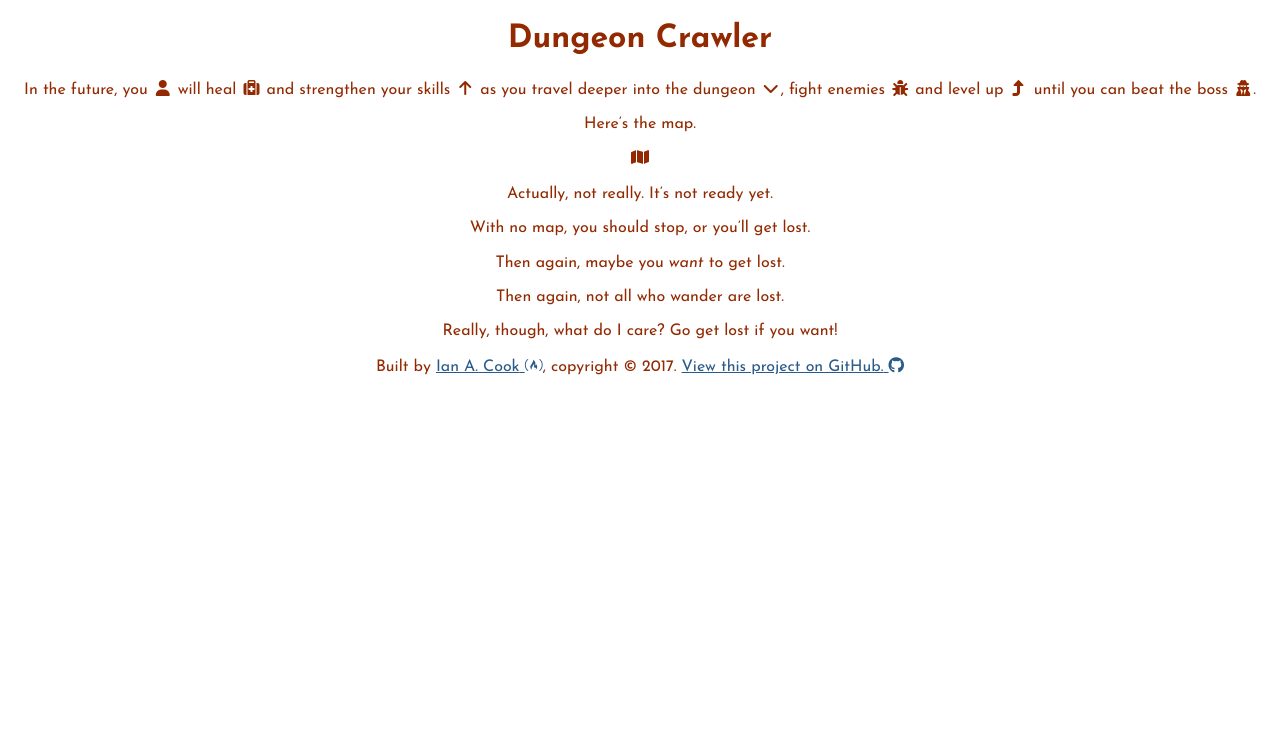
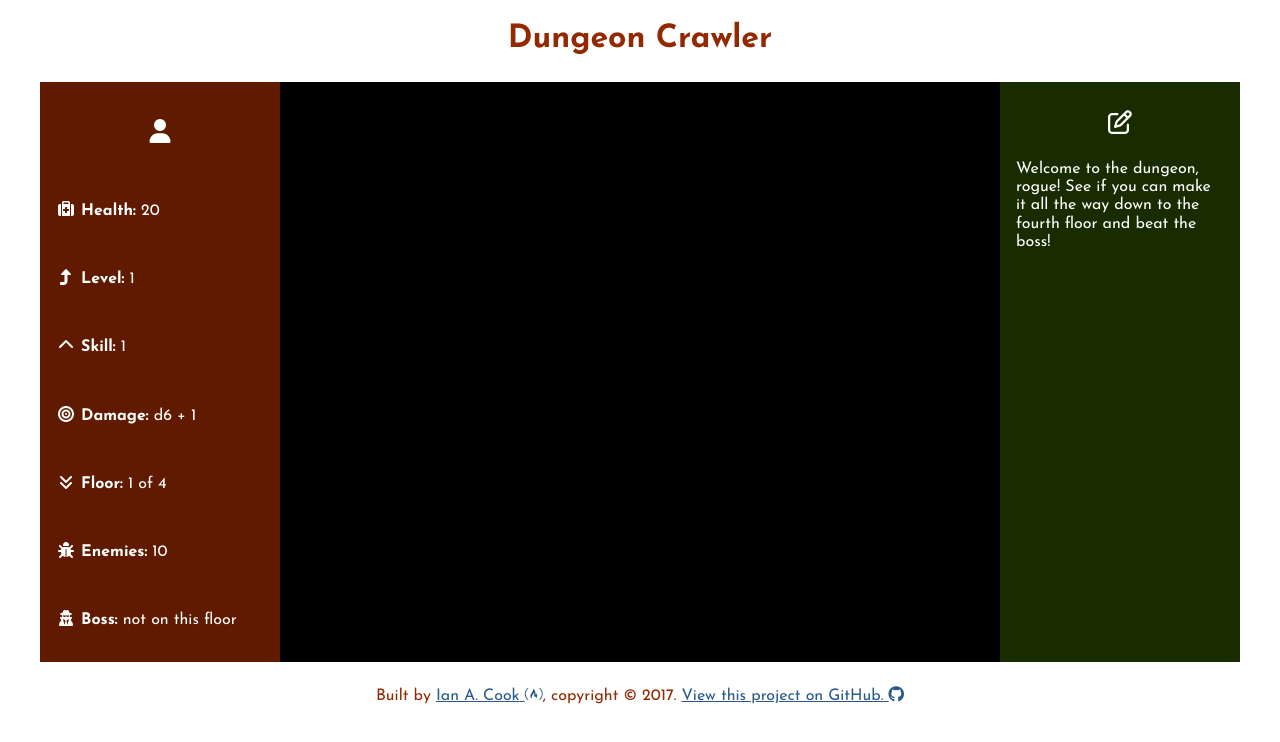
Before and after one commit to nai888/freeCodeCamp, a React (Create React App) app in the folder 15-Dungeon-Crawler/: page / in a window 1280 px wide. Shown: the top 742 px of the page. Built offline with nearby package versions, Linux system fonts and the light colour scheme; the HTML template or start-up script is replaced by a standard one.

Commit message:
Building the structure of the page

```diff
--- /dev/null
+++ b/15-Dungeon-Crawler/src/components/Log.tsx
@@ -0,0 +1,20 @@
+import * as React from 'react';
+
+interface LogProps {
+
+}
+
+function Log(props: LogProps) {
+  return (
+    <div className="log">
+      <h2>
+        <i className="fa fa-pencil-square-o fa-fw" aria-hidden="true" alt="Log" />
+      </h2>
+      <p>
+        Welcome to the dungeon, rogue! See if you can make it all the way down to the fourth floor and beat the boss!
+      </p>
+    </div>
+  );
+}
+
+export default Log;
--- /dev/null
+++ b/15-Dungeon-Crawler/src/components/Main.css
@@ -0,0 +1,62 @@
+main {
+  width: 1200px;
+  margin: 24px auto;
+  display: flex;
+  flex-flow: row nowrap;
+  justify-content: space-between;
+  align-items: flex-start;
+  align-content: flex-start;
+}
+
+.status-bar, .log, .map {
+  height: 580px;
+  color: white;
+}
+
+.status-bar, .log {
+  width: 20%;
+  padding: 8px 16px;
+}
+.status-bar p, .log p {
+  text-align: left;
+}
+
+.status-bar, .map {
+  overflow: hidden;
+}
+
+.status-bar {
+  background-color: #5f1a00;
+  display: flex;
+  flex-flow: column nowrap;
+  justify-content: space-around;
+  align-items: flex-start;
+  align-content: flex-start;
+}
+.status-bar h2 {
+  align-self: center;
+}
+
+.map {
+  width: 60%;
+  background-color: black;
+  font-size: 10px;
+}
+
+.log {
+  background-color: #192c00;
+  overflow: auto;
+}
+.log::-webkit-scrollbar {
+  width: 10px;
+}
+.log::-webkit-scrollbar-thumb {
+  background-color: #35530c;
+  border-radius: 5px;
+}
+.log::-webkit-scrollbar-track {
+  background-color: #192c00;
+}
+.log::-webkit-scrollbar-button {
+  display: none;
+}
--- /dev/null
+++ b/15-Dungeon-Crawler/src/components/Main.sass
@@ -0,0 +1,51 @@
+@import ../variables
+
+main
+  width: 1200px
+  margin: 24px auto
+  display: flex
+  flex-flow: row nowrap
+  justify-content: space-between
+  align-items: flex-start
+  align-content: flex-start
+
+.status-bar, .log, .map
+  height: 580px
+  color: white
+
+.status-bar, .log
+  width: 20%
+  padding: 8px 16px
+  p
+    text-align: left
+
+.status-bar, .map
+  overflow: hidden
+
+.status-bar
+  background-color: darken($red, 10%)
+  display: flex
+  flex-flow: column nowrap
+  justify-content: space-around
+  align-items: flex-start
+  align-content: flex-start
+  h2
+    align-self: center
+
+.map
+  width: 60%
+  background-color: black
+  font-size: 10px
+
+.log
+  background-color: darken($grn, 20%)
+  overflow: auto
+  &::-webkit-scrollbar
+    width: 10px
+  &::-webkit-scrollbar-thumb
+    background-color: darken($grn-ntl, 10%)
+    border-radius: 5px
+  &::-webkit-scrollbar-track
+    background-color: darken($grn, 20%)
+  &::-webkit-scrollbar-button
+    display: none
--- a/15-Dungeon-Crawler/src/components/Main.tsx
+++ b/15-Dungeon-Crawler/src/components/Main.tsx
@@ -3,6 +3,10 @@ import { connect } from 'react-redux';
 import mapStateToProps from '../redux/props';
 import mapDispatchToProps from '../redux/dispatcher';
 import * as red from '../redux/reducers';
+import StatusBar from './StatusBar';
+import Map from './Map';
+import Log from './Log';
+import './Main.css';
 
 connect(mapStateToProps, mapDispatchToProps)(Main);
 
@@ -43,28 +47,9 @@ function Main({
 }: MainProps) {
   return (
     <main>
-      <p>In the future, you <i className="fa fa-user fa-fw" aria-hidden="true" /> will heal
-      {' '}
-      <i className="fa fa-medkit fa-fw" aria-hidden="true" /> and strengthen your skills
-      {' '}
-      <i className="fa fa-arrow-up fa-fw" aria-hidden="true" /> as you travel deeper into the dungeon
-      {' '}
-      <i className="fa fa-chevron-down fa-fw" aria-hidden="true" />, fight enemies
-      {' '}
-      <i className="fa fa-bug fa-fw" aria-hidden="true" /> and level up
-      {' '}
-      <i className="fa fa-level-up fa-fw" aria-hidden="true" /> until you can beat the boss
-      {' '}
-      <i className="fa fa-user-secret fa-fw" aria-hidden="true" />.</p>
-      <p>Here&rsquo;s the map.</p>
-      <div className="map">
-        <i className="fa fa-map fa-fw" aria-hidden="true" />
-      </div>
-      <p>Actually, not really. It&rsquo;s not ready yet.</p>
-      <p>With no map, you should stop, or you&rsquo;ll get lost.</p>
-      <p>Then again, maybe you <em>want</em> to get lost.</p>
-      <p>Then again, not all who wander are lost.</p>
-      <p>Really, though, what do I care? Go get lost if you want!</p>
+      <StatusBar />
+      <Map />
+      <Log />
     </main>
   );
 }
--- /dev/null
+++ b/15-Dungeon-Crawler/src/components/Map.tsx
@@ -0,0 +1,13 @@
+import * as React from 'react';
+
+interface MapProps {
+
+}
+
+function Map(props: MapProps) {
+  return (
+    <div className="map" />
+  );
+}
+
+export default Map;
--- /dev/null
+++ b/15-Dungeon-Crawler/src/components/StatusBar.tsx
@@ -0,0 +1,38 @@
+import * as React from 'react';
+
+interface StatusProps {
+
+}
+
+function StatusBar(props: StatusProps) {
+  return (
+    <div className="status-bar">
+      <h2>
+        <i className="fa fa-user fa-fw" aria-hidden="true" alt="Status" />
+      </h2>
+      <p>
+        <i className="fa fa-medkit fa-fw" aria-hidden="true" /> <strong>Health:</strong> 20
+      </p>
+      <p>
+        <i className="fa fa-level-up fa-fw" aria-hidden="true" /> <strong>Level:</strong> 1
+      </p>
+      <p>
+        <i className="fa fa-chevron-up fa-fw" aria-hidden="true" /> <strong>Skill:</strong> 1
+      </p>
+      <p>
+        <i className="fa fa-bullseye fa-fw" aria-hidden="true" /> <strong>Damage:</strong> d6 + 1
+      </p>
+      <p>
+        <i className="fa fa-angle-double-down fa-fw" aria-hidden="true" /> <strong>Floor:</strong> 1 of 4
+      </p>
+      <p>
+        <i className="fa fa-bug fa-fw" aria-hidden="true" /> <strong>Enemies:</strong> 10
+      </p>
+      <p>
+        <i className="fa fa-user-secret fa-fw" aria-hidden="true" /> <strong>Boss:</strong> not on this floor
+      </p>
+    </div>
+  );
+}
+
+export default StatusBar;
--- a/15-Dungeon-Crawler/src/index.css
+++ b/15-Dungeon-Crawler/src/index.css
@@ -3,3 +3,7 @@ body {
   padding: 0;
   width: 100%;
 }
+
+* {
+  box-sizing: border-box;
+}
--- /dev/null
+++ b/15-Dungeon-Crawler/src/index.sass
@@ -0,0 +1,7 @@
+body
+  margin: 0
+  padding: 0
+  width: 100%
+
+*
+  box-sizing: border-box
```
